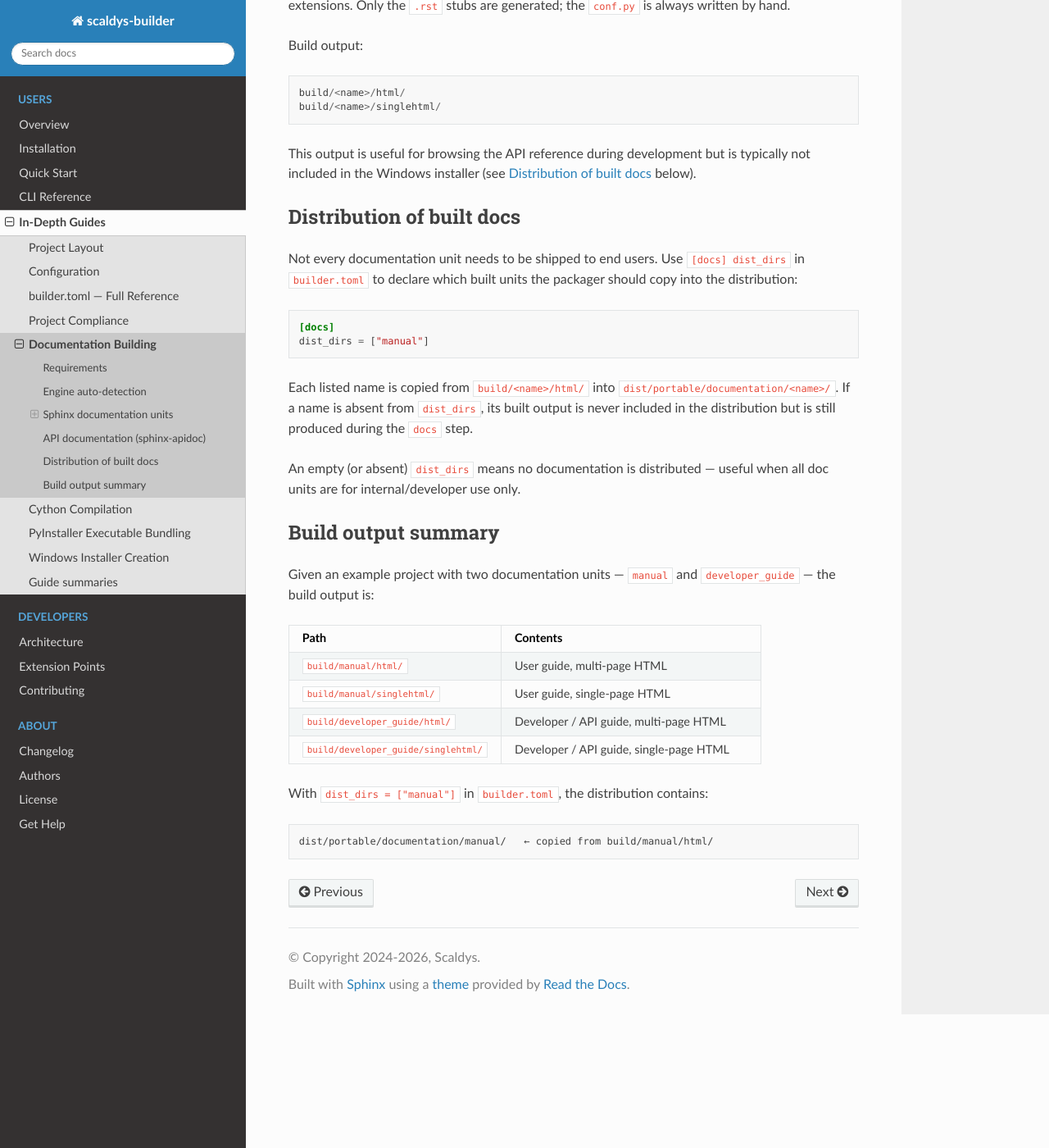
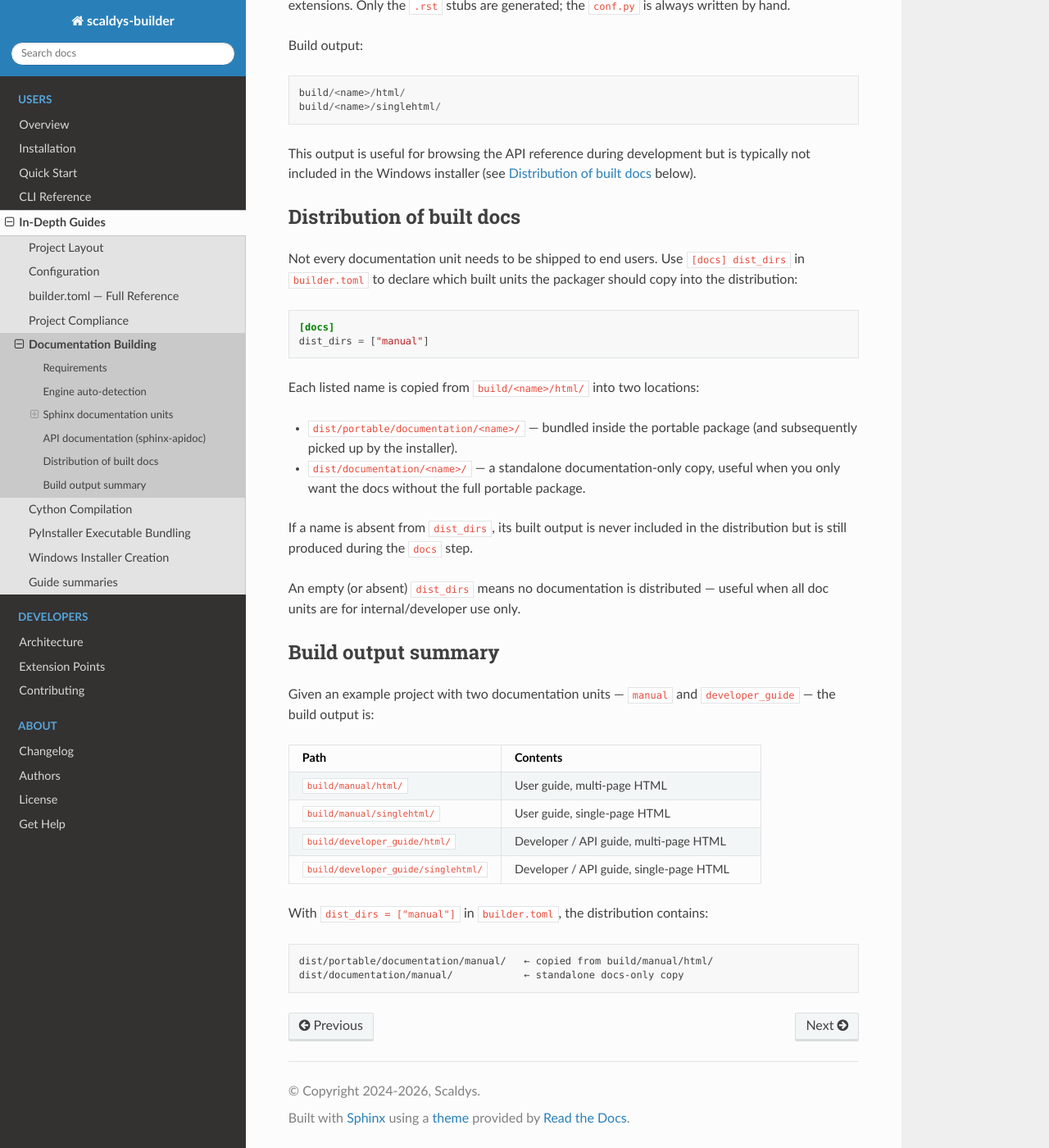
Before and after one commit to scaldys/scaldys-project, a Sphinx documentation site: the page built from docs/manual/source/users/topics/documentation_building.rst, in a window 1280 px wide and 1400 px high, scrolled down 2387 px. Shown: the whole window at 82% size. Built offline with Sphinx 7.4.7 and the Read the Docs theme 3.1.0, drawn with Linux system fonts in a browser that asks for light colours.

Commit message:
Add standalone documentation output (`dist/documentation/<name>`) alongside portable package docs

```diff
--- a/builder.toml
+++ b/builder.toml
@@ -86,6 +86,7 @@ source_root = "src"
 #
 # For each name listed, the builder copies:
 #   build/<name>/html/  →  dist/portable/documentation/<name>/
+#   build/<name>/html/  →  dist/documentation/<name>/
 #
 # That tree is then picked up by the Inno Setup script and bundled inside
 # the Windows setup.exe, making the documentation available to end-users
--- a/docs/manual/source/users/cli_usage.rst
+++ b/docs/manual/source/users/cli_usage.rst
@@ -185,7 +185,8 @@ Inno Setup.
 
 1. Copies launcher scripts (``.bat``, ``.ps1``) and the HTML documentation
    for each directory listed in ``[docs] dist_dirs`` (``builder.toml``) from
-   ``build/<name>/html/`` into ``dist/portable/documentation/<name>/``.
+   ``build/<name>/html/`` into ``dist/portable/documentation/<name>/`` and
+   ``dist/documentation/<name>/``.
 2. Copies any example files from ``examples/`` (if the directory exists).
 3. Runs ``ISCC.exe`` with the ``.iss`` script found in
    ``[windows] script_dir``, injecting the project version automatically.
--- a/docs/manual/source/users/topics/documentation_building.rst
+++ b/docs/manual/source/users/topics/documentation_building.rst
@@ -139,10 +139,15 @@ packager should copy into the distribution:
     [docs]
     dist_dirs = ["manual"]
 
-Each listed name is copied from ``build/<name>/html/`` into
-``dist/portable/documentation/<name>/``.  If a name is absent from
-``dist_dirs``, its built output is never included in the distribution but is
-still produced during the ``docs`` step.
+Each listed name is copied from ``build/<name>/html/`` into two locations:
+
+- ``dist/portable/documentation/<name>/`` — bundled inside the portable package
+  (and subsequently picked up by the installer).
+- ``dist/documentation/<name>/`` — a standalone documentation-only copy,
+  useful when you only want the docs without the full portable package.
+
+If a name is absent from ``dist_dirs``, its built output is never included in
+the distribution but is still produced during the ``docs`` step.
 
 An empty (or absent) ``dist_dirs`` means no documentation is distributed —
 useful when all doc units are for internal/developer use only.
@@ -172,3 +177,4 @@ With ``dist_dirs = ["manual"]`` in ``builder.toml``, the distribution
 contains::
 
     dist/portable/documentation/manual/   ← copied from build/manual/html/
+    dist/documentation/manual/            ← standalone docs-only copy
--- a/docs/manual/source/users/topics/project_layout.rst
+++ b/docs/manual/source/users/topics/project_layout.rst
@@ -150,6 +150,8 @@ For example, with ``docs/manual/`` and ``docs/developer_guide/``:
             examples/           ← example files (copied in, if examples/ exists)
             myapp_commandline.bat
             myapp_powershell.ps1
+        documentation/
+            <name>/             ← standalone docs copy, one per entry in dist_dirs
         installer/
             MyApp-Setup-1.2.3.exe   ← Windows installer (from Inno Setup)
 
@@ -165,6 +167,8 @@ For example, with ``dist_dirs = ["manual"]``:
             examples/
             myapp_commandline.bat
             myapp_powershell.ps1
+        documentation/
+            manual/             ← standalone copy from build/manual/html/
         installer/
             MyApp-Setup-1.2.3.exe
 
--- a/docs/manual/source/users/topics/windows_installer.rst
+++ b/docs/manual/source/users/topics/windows_installer.rst
@@ -110,7 +110,8 @@ The installer step performs the following actions in sequence:
 
 2. **Copy documentation** — for each directory listed in ``[docs] dist_dirs``
    in ``builder.toml``, the HTML output (from ``build/<name>/html/``) is
-   copied to ``dist/portable/documentation/<name>/``.
+   copied to both ``dist/portable/documentation/<name>/`` (bundled with the
+   portable package) and ``dist/documentation/<name>/`` (standalone docs only).
 
 3. **Copy examples** (optional) — if an ``examples/`` directory exists in
    the project root, it is copied to ``dist/portable/examples/``.
```
Also changed, not shown: docs/manual/source/users/topics/builder_toml_reference.rst (+6 -3 lines), docs/manual/source/users/topics/configuration.rst (+4 -3 lines), 1 other file.
